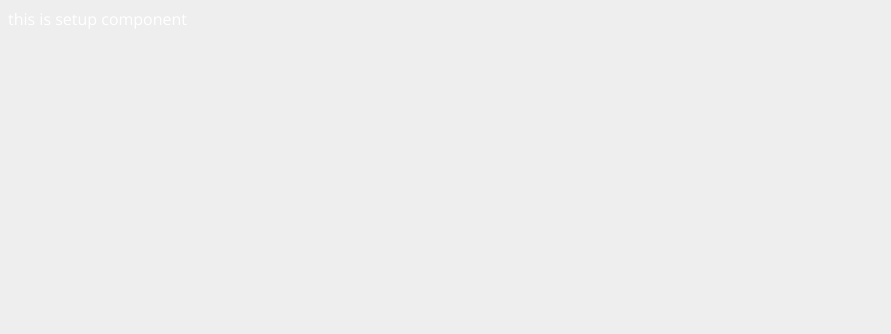
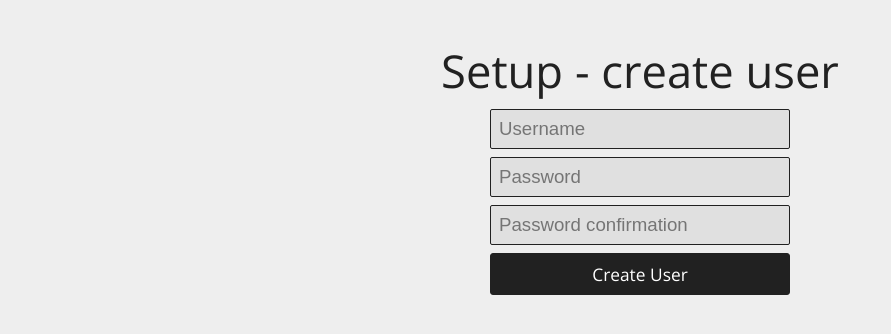
Before and after one commit to nikitavbv/ServiceMonitorFrontend, an Angular app: page /setup in a window 1280 px wide. Shown: the top 334 px of the page, without its empty margins (0-891 px from the left). Built offline with nearby package versions, Linux system fonts and the light colour scheme.

Commit message:
feat(setup): create user

```diff
--- a/src/app/_services/authentication.service.ts
+++ b/src/app/_services/authentication.service.ts
@@ -1,6 +1,5 @@
 import { Injectable } from '@angular/core';
-import { HttpClient, HttpHeaders } from '@angular/common/http';
-import { Observable } from 'rxjs';
+import { HttpClient } from '@angular/common/http';
 import { map } from 'rxjs/operators';
 
 @Injectable()
@@ -41,6 +40,10 @@ export class AuthenticationService {
             }));
     }
 
+    createUser(username: string, password: string) {
+        return this.http.post<any>('/api/v1/users', { username: username, password: password });
+    }
+
     logout() {
         // remove user from local storage to log user out
         localStorage.removeItem('currentUser');
--- a/src/app/setup/setup.component.html
+++ b/src/app/setup/setup.component.html
@@ -1 +1,10 @@
-this is setup component
+<div>
+    Setup - create user
+    <form [formGroup]="createUserForm" (ngSubmit)="onSubmit()">
+        <div *ngIf="error" class="setup-error">{{ error }}</div>
+        <input formControlName="username" [ngClass]="{ 'is-invalid': submitted && f.username.errors }" placeholder="Username" type="text" />
+        <input formControlName="password" [ngClass]="{ 'is-invalid': submitted && f.password.errors }" placeholder="Password" type="password" />
+        <input formControlName="passwordRepeat" [ngClass]="{ 'is-invalid': (submitted && f.passwordRepeat.errors) || (f.passwordRepeat.value !== '' && f.passwordRepeat.value != f.password.value) }" placeholder="Password confirmation" type="password" />
+        <button [disabled]="loading || (f.passwordRepeat.value != f.password.value)" >Create User</button>
+    </form>
+</div>
--- a/src/app/setup/setup.component.less
+++ b/src/app/setup/setup.component.less
@@ -1 +1,64 @@
-/* TODO: styles for setup */
+@import "../variables.less";
+
+div {
+  font-weight: 300;
+  font-size: 34pt;
+  color: @primaryColor;
+  text-align: center;
+  font-family: 'Open Sans';
+  margin-top: 40px;
+  user-select: none;
+}
+
+input {
+  display: block;
+  width: 300px;
+  background-color: @lightBackgroundColor;
+  border-radius: 2px;
+  padding: 8px;
+  margin: 6pt auto;
+  border: 1px solid @primaryColor;
+  font-weight: 100;
+  font-size: 14pt;
+  transition: border 0.4s ease-out;
+  outline: none;
+}
+
+button {
+  cursor: pointer;
+  display: block;
+  transition: background-color 0.4s ease-out, color 0.4s ease-out;
+  width: 300px;
+  padding: 8px;
+  font-size: 13pt;
+  font-weight: 100;
+  font-family: 'Open Sans';
+  margin: 6pt auto;
+  background-color: @primaryColor;
+  color: white;
+  text-align: center;
+  text-decoration: none;
+  border-radius: 3px;
+  border: 1px solid @primaryColor;
+  outline: none;
+}
+
+button:hover {
+  color: #212121;
+  background-color: @lightElementColor;
+}
+
+.is-invalid {
+  border: 1px solid @errorColor;
+}
+
+.setup-error {
+  display: block;
+  width: 300px;
+  padding: 8px;
+  margin: 6pt auto;
+  background-color: @errorColor;
+  color: contrast(@errorColor, @lightTextColor, @darkTextColor);
+  font-size: 13pt;
+  font-weight: 500;
+}
--- a/src/app/setup/setup.component.ts
+++ b/src/app/setup/setup.component.ts
@@ -1,14 +1,56 @@
 import { Component, OnInit } from '@angular/core';
+import { Router, ActivatedRoute } from '@angular/router';
+import { FormBuilder, FormGroup, Validators } from '@angular/forms';
+import { first } from 'rxjs/operators';
 
-import { PageTitleService, UserDataService } from '../_services';
+import { AuthenticationService, PageTitleService } from '../_services';
 
-@Component({templateUrl: 'setup.component.html', styleUrls: ['setup.component.less']})
+@Component({ templateUrl: 'setup.component.html', styleUrls: ['./setup.component.less'] })
 export class SetupComponent implements OnInit {
+    createUserForm: FormGroup;
+    submitted = false;
+    loading = false;
+    error = '';
 
-    constructor(private pageTitle: PageTitleService, private userData: UserDataService) {}
+    constructor(
+        private formBuilder: FormBuilder,
+        private route: ActivatedRoute,
+        private router: Router,
+        private authenticationService: AuthenticationService,
+        private pageTitle: PageTitleService) {}
 
     ngOnInit() {
         this.pageTitle.setPageTitle('Setup');
+        this.createUserForm = this.formBuilder.group({
+            username: ['', Validators.required],
+            password: ['', Validators.required],
+            passwordRepeat: ['', Validators.required]
+        });
+    }
+
+    // convenience getter for easy access to form fields
+    get f() { return this.createUserForm.controls; }
+
+    onSubmit() {
+        this.submitted = true;
+
+        // stop here if form is invalid
+        if (this.createUserForm.invalid) {
+            return;
+        }
+
+        this.loading = true;
+        this.authenticationService.createUser(this.f.username.value, this.f.password.value)
+            .pipe(first())
+            .subscribe(
+                data => {
+                    this.router.navigate(['/']);
+                },
+                error => {
+                    this.error = error.message;
+                    this.loading = false;
+                }
+            )
     }
 
 }
```
